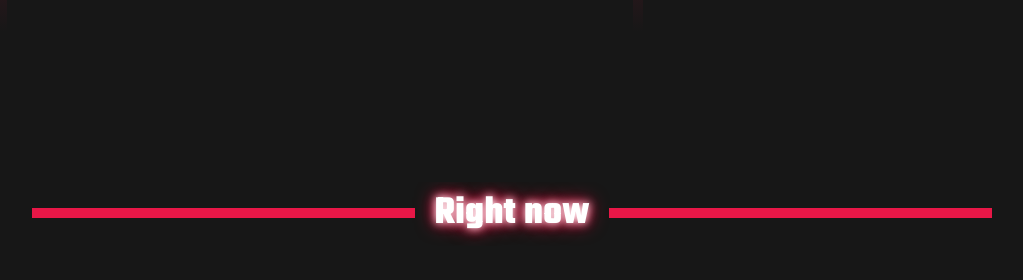
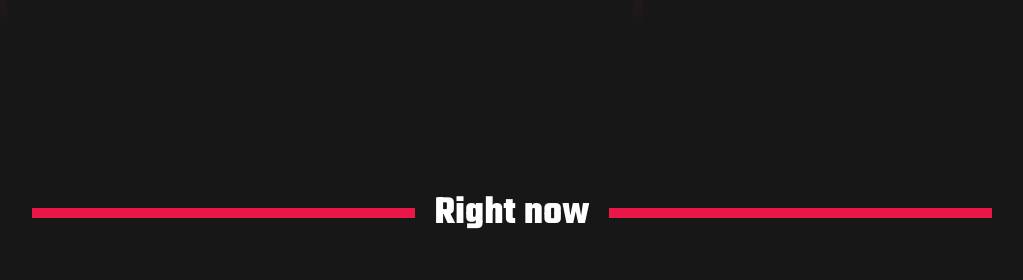
Before and after one commit to R4F4EL-P/TheOccultSite, a plain HTML site: page site/index.html in a window 1280 px wide. Shown: the part 1348-1628 px from the top of the page, without its empty margins (128-1151 px from the left). Drawn offline with nearby package versions, Linux system fonts and the light colour scheme; a script that the page names is missing.

Commit message:
Responsive Body

```diff
--- a/site/CSS/style.css
+++ b/site/CSS/style.css
@@ -1,5 +1,5 @@
 
-@import url('https://fonts.googleapis.com/css2?family=Teko:wght@300;500;700&display=swap');
+@import url('https://fonts.googleapis.com/css2?family=Teko:wght@300;500;700&family=Unica+One&display=swap');
 
 * {
     box-sizing: border-box;
@@ -24,7 +24,8 @@ html::-webkit-scrollbar-thumb {
     background-color: #171717ae;
 }
 :root {
-    --font-link: Teko, Helvetica, Arial, sans-serif;
+    --font-nav: Unica One, sans-serif;
+    --font-link: Teko, sans-serif;
     --text-color: #e81747;
     --background-color:  #171717;
 }
@@ -56,6 +57,7 @@ header nav {
     align-items: center;
     justify-content: center;
     position: relative;
+    font-family: var(--font-nav);
     height: 10vh;
     width: 100%;
 }
@@ -222,10 +224,6 @@ div.body {
     width: 75%;
     margin-top: 5vh;
     margin-bottom: 5vh;
-    text-shadow:
-        0 0 0.2em #fff,
-        0 0 0.3em var(--text-color),
-        0 0 0.5em hsl(346, 100%, 50%);
 }
 .title_lines:before, .title_lines:after {
     position: absolute;
@@ -273,6 +271,13 @@ div.body {
     align-items: baseline;
     margin-top: 100vh;
     margin-bottom: 15vh;
+}
+
+@media (max-width: 1200px) {
+    #aboutus {
+        right: auto;
+        width: 100%;
+    }
 }
 
 #about-Headear {
```
